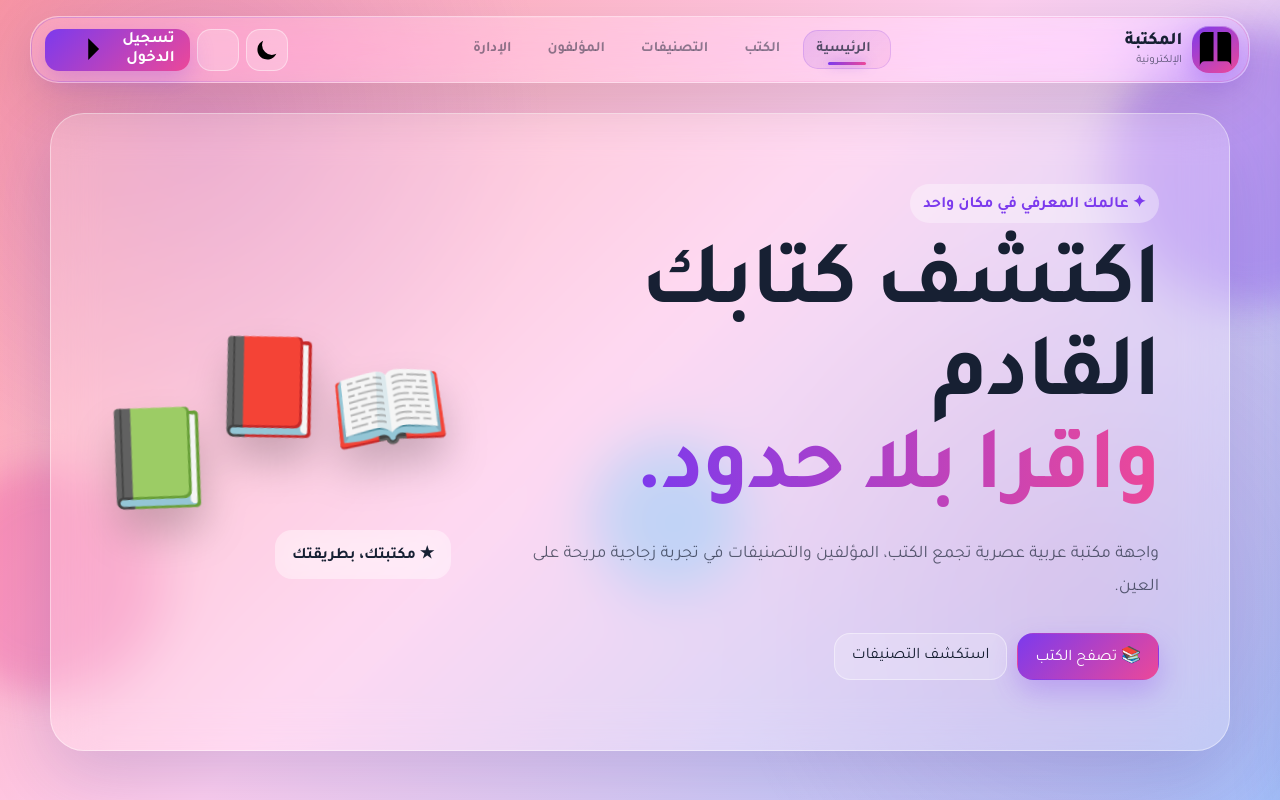
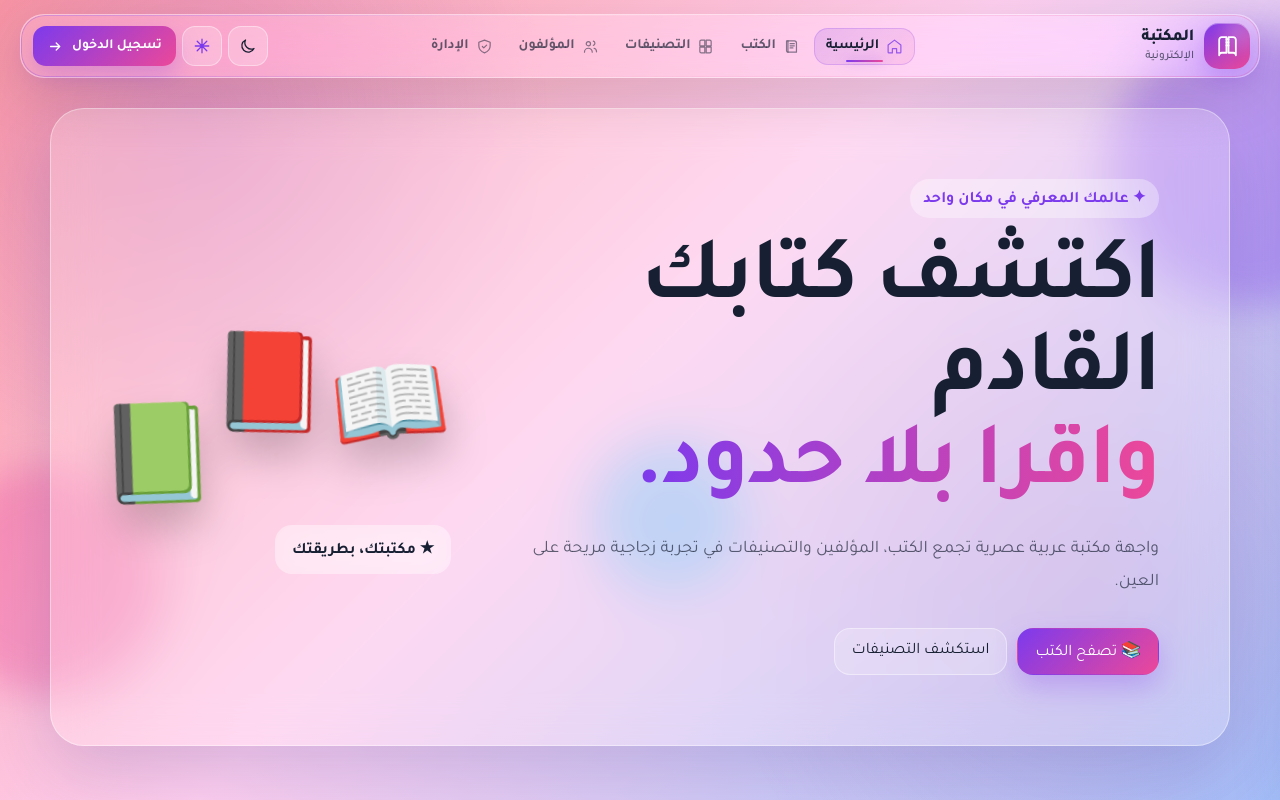
Before and after one commit to muhammedmuhammed97820-dotcom/web, an Angular app: page / in a window 1280 px wide. Shown: the top 800 px of the page. Built offline with nearby package versions, Linux system fonts and the light colour scheme.

Commit message:
Polish navbar with cleaner spacing, SVG icon system and premium states

```diff
--- a/src/app/components/navbar/navbar.component.scss
+++ b/src/app/components/navbar/navbar.component.scss
@@ -1,7 +1,8 @@
-.nav{position:sticky;top:16px;z-index:50;width:min(1220px,calc(100% - 28px));margin:16px auto 0;padding:9px 10px 9px 14px;border-radius:28px;display:flex;align-items:center;gap:12px;overflow:visible;background:color-mix(in srgb,var(--surface) 88%,transparent);border-color:color-mix(in srgb,var(--border) 85%,transparent);box-shadow:0 18px 55px rgba(0,0,0,.12),inset 0 1px 0 rgba(255,255,255,.12);backdrop-filter:blur(26px) saturate(150%);-webkit-backdrop-filter:blur(26px) saturate(150%)}
-.nav:before{content:'';position:absolute;inset:0;border-radius:inherit;padding:1px;background:linear-gradient(120deg,color-mix(in srgb,var(--accent) 45%,transparent),transparent 38%,color-mix(in srgb,var(--accent-2) 38%,transparent));-webkit-mask:linear-gradient(#000 0 0) content-box,linear-gradient(#000 0 0);-webkit-mask-composite:xor;mask-composite:exclude;pointer-events:none;opacity:.65}
-.brand{display:flex;align-items:center;gap:10px;min-width:176px;position:relative;z-index:1}.brand-mark{width:47px;height:47px;display:grid;place-items:center;position:relative;border-radius:17px;background:linear-gradient(145deg,var(--accent),var(--accent-2));box-shadow:0 10px 26px color-mix(in srgb,var(--accent) 30%,transparent),inset 0 1px 0 rgba(255,255,255,.35);overflow:hidden}.brand-mark span:first-child{position:absolute;top:2px;right:7px;font-size:10px;color:#fff;opacity:.9}.brand-mark span:last-child{font-size:23px;filter:drop-shadow(0 3px 5px rgba(0,0,0,.2))}.brand-copy{display:grid;line-height:1.02}.brand-copy b{font-size:1.12rem;font-weight:800;letter-spacing:-.2px}.brand-copy small{color:var(--muted);font-size:.7rem;margin-top:5px}
-.main-nav{display:flex;justify-content:center;align-items:center;gap:3px;flex:1;position:relative;z-index:1}.main-nav a{position:relative;display:flex;align-items:center;gap:7px;padding:11px 13px;border-radius:15px;color:var(--muted);font-size:.9rem;font-weight:600;white-space:nowrap;transition:transform .22s,background .22s,color .22s}.main-nav a span{font-size:.9rem;opacity:.72}.main-nav a:hover{transform:translateY(-1px);color:var(--text);background:var(--surface-strong)}.main-nav a.active{color:var(--text);background:linear-gradient(135deg,color-mix(in srgb,var(--accent) 15%,transparent),color-mix(in srgb,var(--accent-2) 10%,transparent));box-shadow:inset 0 0 0 1px color-mix(in srgb,var(--accent) 18%,transparent)}.main-nav a.active:after{content:'';position:absolute;bottom:4px;left:28%;right:28%;height:3px;border-radius:99px;background:linear-gradient(90deg,var(--accent),var(--accent-2));box-shadow:0 0 12px color-mix(in srgb,var(--accent) 55%,transparent)}
-.actions{display:flex;align-items:center;gap:7px;position:relative;z-index:1}.icon-btn{width:42px;height:42px;display:grid;place-items:center;border:1px solid var(--border);background:var(--surface);color:var(--text);border-radius:14px;font-size:18px;transition:.22s}.icon-btn:hover{transform:translateY(-2px) rotate(2deg);background:var(--surface-strong);border-color:color-mix(in srgb,var(--accent) 35%,var(--border));box-shadow:0 8px 22px rgba(0,0,0,.1)}.palette{color:var(--accent)}.login{height:42px;display:flex;align-items:center;gap:10px;padding:0 15px;border-radius:14px;background:linear-gradient(135deg,var(--accent),var(--accent-2));color:#fff;border:0;box-shadow:0 10px 24px color-mix(in srgb,var(--accent) 25%,transparent);font-weight:700;transition:.22s}.login b{font-size:18px;transition:transform .22s}.login:hover{transform:translateY(-2px);box-shadow:0 13px 28px color-mix(in srgb,var(--accent) 32%,transparent)}.login:hover b{transform:translateX(-3px)}
-@media(max-width:900px){.nav{flex-wrap:wrap;padding:9px}.brand{min-width:auto;margin-left:auto}.actions{margin-right:auto}.main-nav{order:3;flex-basis:100%;justify-content:flex-start;overflow-x:auto;padding:2px 2px 1px;scrollbar-width:none}.main-nav::-webkit-scrollbar{display:none}.main-nav a{padding:10px 12px}.main-nav a span{display:none}}
-@media(max-width:520px){.nav{width:calc(100% - 16px);top:8px;margin-top:8px;border-radius:22px}.brand-copy{display:none}.brand-mark{width:43px;height:43px}.icon-btn{width:39px;height:39px}.login{height:39px;padding:0 12px}.login b{display:none}.main-nav{gap:1px}.main-nav a{font-size:.8rem}}
+.nav{position:sticky;top:14px;z-index:50;width:min(1240px,calc(100% - 28px));margin:14px auto 0;padding:8px 9px 8px 12px;border-radius:24px;display:flex;align-items:center;gap:10px;overflow:visible;background:color-mix(in srgb,var(--surface) 90%,transparent);border-color:color-mix(in srgb,var(--border) 90%,transparent);box-shadow:0 18px 55px rgba(0,0,0,.13),inset 0 1px 0 rgba(255,255,255,.14);backdrop-filter:blur(28px) saturate(155%);-webkit-backdrop-filter:blur(28px) saturate(155%)}
+.nav:before{content:'';position:absolute;inset:0;border-radius:inherit;padding:1px;background:linear-gradient(120deg,color-mix(in srgb,var(--accent) 45%,transparent),transparent 42%,color-mix(in srgb,var(--accent-2) 38%,transparent));-webkit-mask:linear-gradient(#000 0 0) content-box,linear-gradient(#000 0 0);-webkit-mask-composite:xor;mask-composite:exclude;pointer-events:none;opacity:.7}
+.brand{display:flex;align-items:center;gap:10px;min-width:184px;position:relative;z-index:1}.brand-mark{width:46px;height:46px;display:grid;place-items:center;position:relative;border-radius:15px;background:linear-gradient(145deg,var(--accent),var(--accent-2));box-shadow:0 10px 26px color-mix(in srgb,var(--accent) 28%,transparent),inset 0 1px 0 rgba(255,255,255,.35);overflow:hidden}.brand-mark svg{width:25px;height:25px;fill:none;stroke:#fff;stroke-width:1.7;stroke-linecap:round;stroke-linejoin:round;position:relative;z-index:2}.brand-spark{position:absolute;width:34px;height:34px;border-radius:50%;background:rgba(255,255,255,.18);filter:blur(8px);top:-9px;right:-8px}.brand-copy{display:grid;line-height:1.02}.brand-copy b{font-size:1.05rem;font-weight:800;letter-spacing:-.3px}.brand-copy small{color:var(--muted);font-size:.72rem;margin-top:5px;font-weight:500}
+.main-nav{display:flex;justify-content:center;align-items:center;gap:2px;flex:1;position:relative;z-index:1}.main-nav a{position:relative;display:flex;align-items:center;gap:7px;padding:10px 12px;border-radius:14px;color:var(--muted);font-size:.88rem;font-weight:600;white-space:nowrap;transition:transform .2s ease,background .2s ease,color .2s ease}.main-nav a svg{width:17px;height:17px;fill:none;stroke:currentColor;stroke-width:1.7;stroke-linecap:round;stroke-linejoin:round;opacity:.78;transition:transform .2s ease}.main-nav a:hover{transform:translateY(-1px);color:var(--text);background:var(--surface-strong)}.main-nav a:hover svg{transform:scale(1.08)}.main-nav a.active{color:var(--text);background:linear-gradient(135deg,color-mix(in srgb,var(--accent) 16%,transparent),color-mix(in srgb,var(--accent-2) 11%,transparent));box-shadow:inset 0 0 0 1px color-mix(in srgb,var(--accent) 20%,transparent)}.main-nav a.active svg{color:var(--accent)}.main-nav a.active:after{content:'';position:absolute;bottom:3px;left:32%;right:32%;height:2px;border-radius:99px;background:linear-gradient(90deg,var(--accent),var(--accent-2));box-shadow:0 0 12px color-mix(in srgb,var(--accent) 55%,transparent)}
+.actions{display:flex;align-items:center;gap:6px;position:relative;z-index:1}.icon-btn{width:40px;height:40px;display:grid;place-items:center;border:1px solid var(--border);background:var(--surface);color:var(--text);border-radius:13px;transition:.22s}.icon-btn svg{width:18px;height:18px;fill:none;stroke:currentColor;stroke-width:1.7;stroke-linecap:round;stroke-linejoin:round}.icon-btn:hover{transform:translateY(-2px);background:var(--surface-strong);border-color:color-mix(in srgb,var(--accent) 35%,var(--border));box-shadow:0 8px 22px rgba(0,0,0,.1)}.icon-btn:first-child:hover svg{transform:rotate(-12deg)}.icon-btn:nth-child(2){color:var(--accent)}.login{height:40px;display:flex;align-items:center;gap:8px;padding:0 14px;border-radius:13px;background:linear-gradient(135deg,var(--accent),var(--accent-2));color:#fff;border:0;box-shadow:0 10px 24px color-mix(in srgb,var(--accent) 25%,transparent);font-weight:700;font-size:.86rem;transition:.22s}.login svg{width:17px;height:17px;fill:none;stroke:currentColor;stroke-width:1.8;stroke-linecap:round;stroke-linejoin:round;transition:transform .22s}.login:hover{transform:translateY(-2px);box-shadow:0 13px 28px color-mix(in srgb,var(--accent) 32%,transparent)}.login:hover svg{transform:translateX(-3px)}
+@media(max-width:980px){.brand{min-width:auto}.brand-copy{display:none}.main-nav a{padding:10px 10px}.main-nav a span{font-size:.84rem}.login span{display:none}.login{width:40px;justify-content:center;padding:0}}
+@media(max-width:760px){.nav{flex-wrap:wrap;padding:8px}.brand{margin-left:auto}.actions{margin-right:auto}.main-nav{order:3;flex-basis:100%;justify-content:flex-start;overflow-x:auto;padding:2px 2px 1px;scrollbar-width:none}.main-nav::-webkit-scrollbar{display:none}.main-nav a{padding:9px 12px}.main-nav a svg{width:16px;height:16px}}
+@media(max-width:520px){.nav{width:calc(100% - 14px);top:7px;margin-top:7px;border-radius:20px}.brand-mark{width:41px;height:41px;border-radius:13px}.icon-btn,.login{width:38px;height:38px;border-radius:12px}.main-nav{gap:1px}.main-nav a{font-size:.77rem;padding:9px 10px}.main-nav a svg{width:15px;height:15px}}
```
